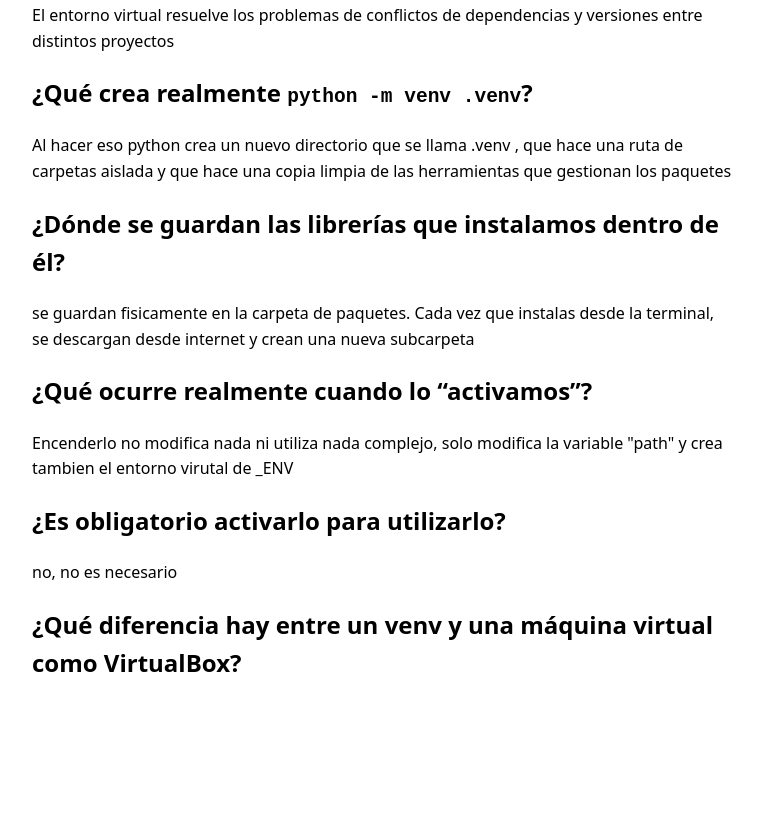
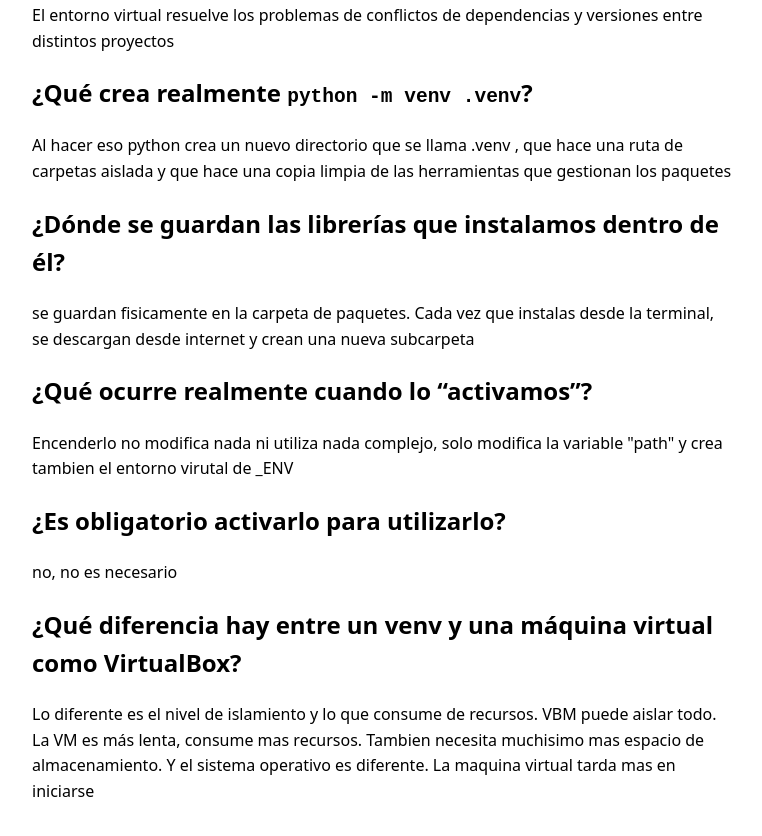
Before and after one commit to whitepeeves/Cosas-de-clases, a website: page public/index.html in a window 1280 px wide. Shown: the part 182-1018 px from the top of the page, without its empty margins (258-1020 px from the left). Before the commit the page ends 924 px from the top, so only its background shows below. Drawn offline with Linux system fonts and the light colour scheme.

Commit message:
Responder la ultima pregunta
Co-Authored-By: Claude Sonnet 5.5 <noreply@anthropic.com>
Claude-Session: https://claude.ai/code/session_01SSnuZbLsaxVoRVm9Xq2bV4

```diff
--- a/public/index.html
+++ b/public/index.html
@@ -24,6 +24,7 @@
     <p>no, no es necesario</p>
 
     <h2>¿Qué diferencia hay entre un venv y una máquina virtual como VirtualBox?</h2>
+    <p>Lo diferente es el nivel de islamiento y lo que consume de recursos. VBM puede aislar todo. La VM es más lenta, consume mas recursos. Tambien necesita muchisimo mas espacio de almacenamiento. Y el sistema operativo es diferente. La maquina virtual tarda mas en iniciarse</p>
   </main>
 </body>
 </html>
```
